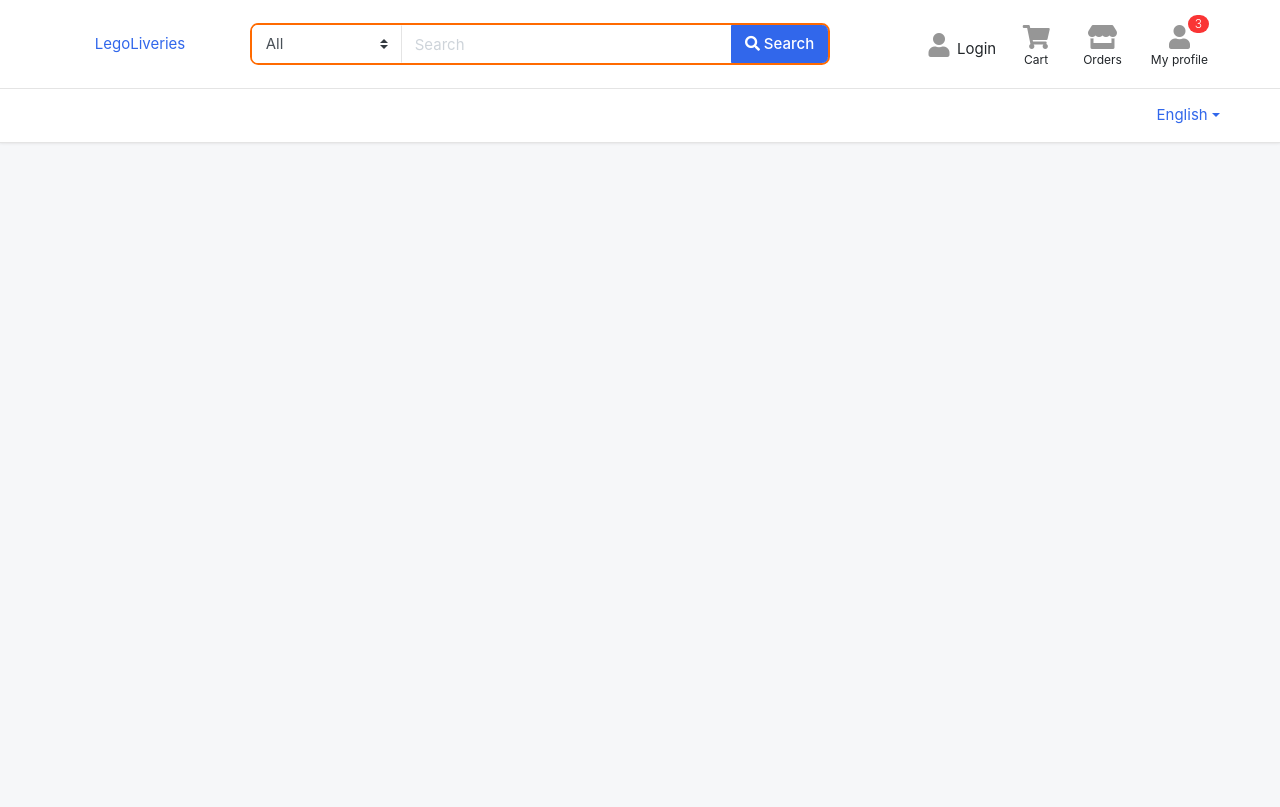
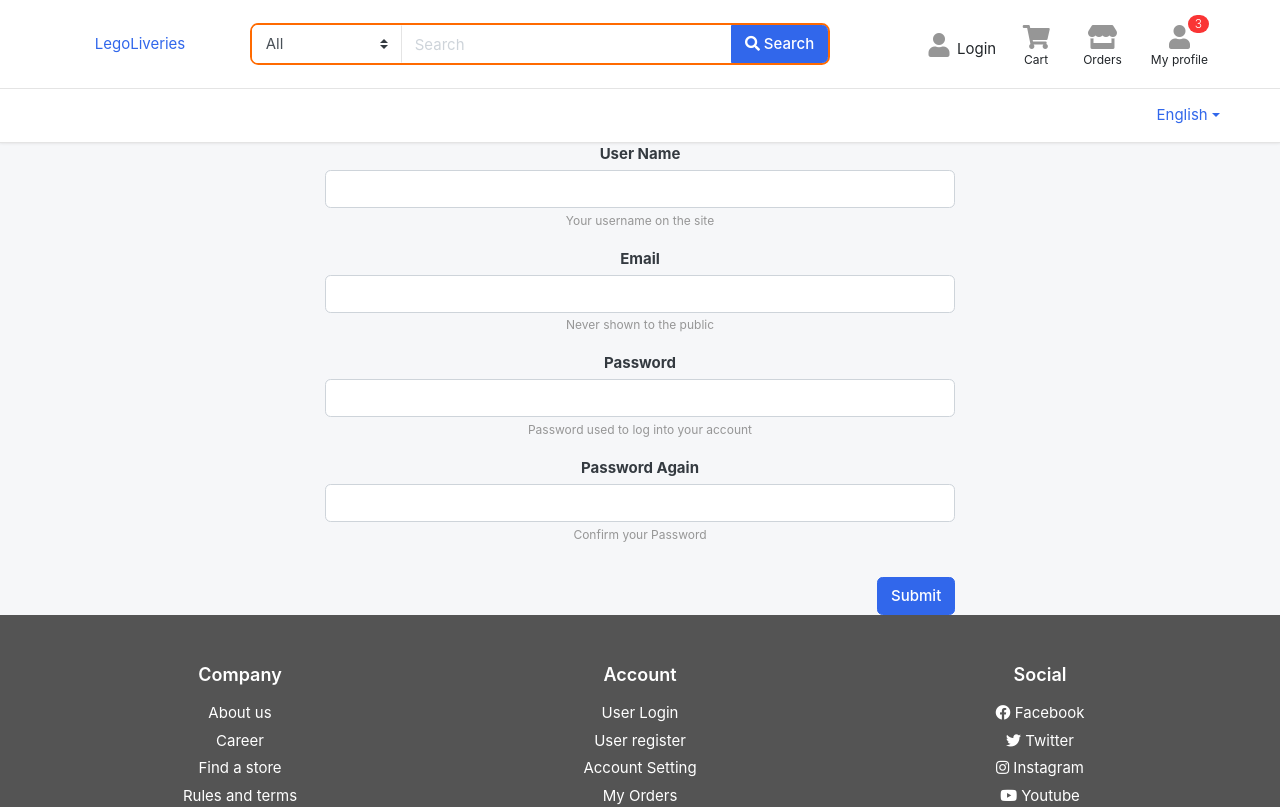
Before and after one commit to FlipGoncalves/LegoLiveriesDelivery, a React (Create React App) app in the folder legoliveries/: page /register in a window 1280 px wide. Shown: the top 807 px of the page. Built offline with nearby package versions, Linux system fonts and the light colour scheme; a web font is replaced by a local one.

Commit message:
new paths

```diff
--- a/legoliveries/src/App.js
+++ b/legoliveries/src/App.js
@@ -3,6 +3,8 @@ import './App.css';
 import { BrowserRouter as Router,Routes, Route, Link } from 'react-router-dom';
 import Login from './component/login';
 import Home from './component/home'
+import Register from "./component/Register";
+import ResetPassword from "./component/ResetPassword";
 
 class App extends Component {
     render() {
@@ -145,6 +147,8 @@ class App extends Component {
                     <Routes>
                         <Route exact path='/' element={< Home />}></Route>
                         <Route exact path='/login' element={< Login />}></Route>
+                        <Route exact path='/register' element={<Register />}></Route>
+                        <Route exact path='/reset_password' element={<ResetPassword />}></Route>
                     </Routes>
                 </div>
             </Router>
```
